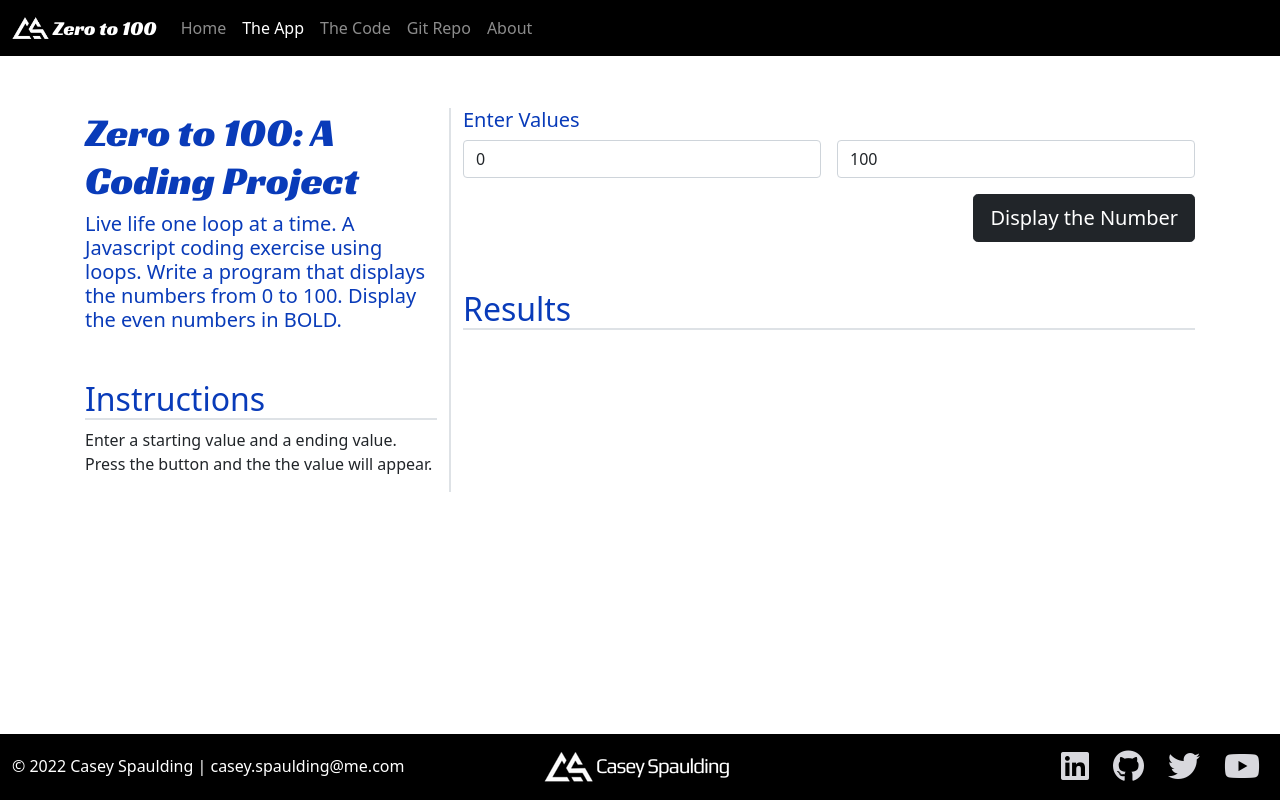
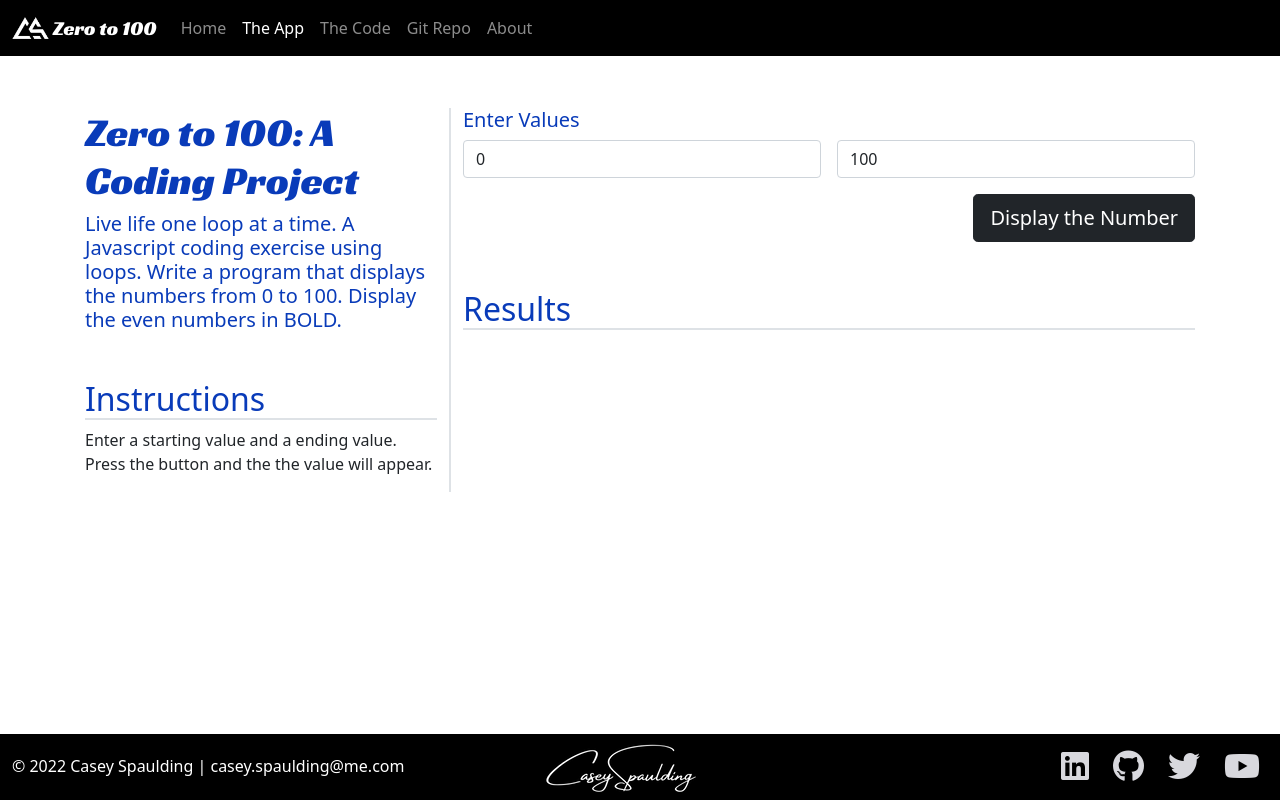
Before and after one commit to caseyspaulding/ZeroTo100, a plain HTML site: page app.html in a window 1280 px wide. Drawn offline with nearby package versions, Linux system fonts and the light colour scheme.

Commit message:
logo update

```diff
--- a/app.html
+++ b/app.html
@@ -117,7 +117,7 @@
                 <div class="col py-1">&copy; 2022 Casey Spaulding | casey.spaulding@me.com</div>
                 </div>
                 <div class="col d-flex align-items-center justify-content-center-start justify-content-lg-center">
-                    <img src="/img/topLogoBig99.png" alt="Casey Spaulding Logo">
+                    <img src="/img/topLogoSig.png" alt="Casey Spaulding Logo">
                 </div>
                 <div class="col d-flex align-items-center justify-content-start justify-content-lg-end">
                 <div class="row">
```
Also changed, not shown: code.html (+1 -1 lines), index.html (+1 -1 lines), img/topLogoSig.png (added).
